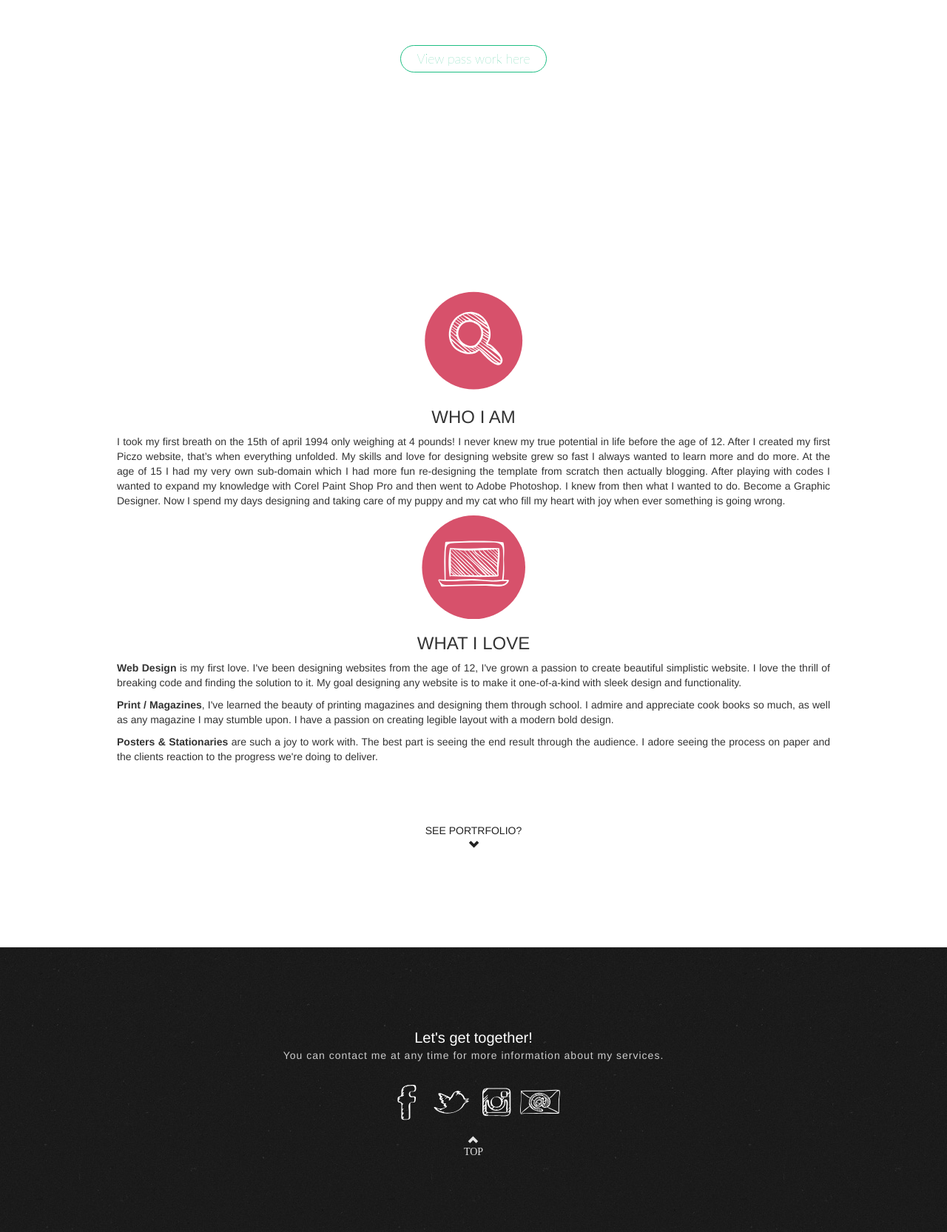
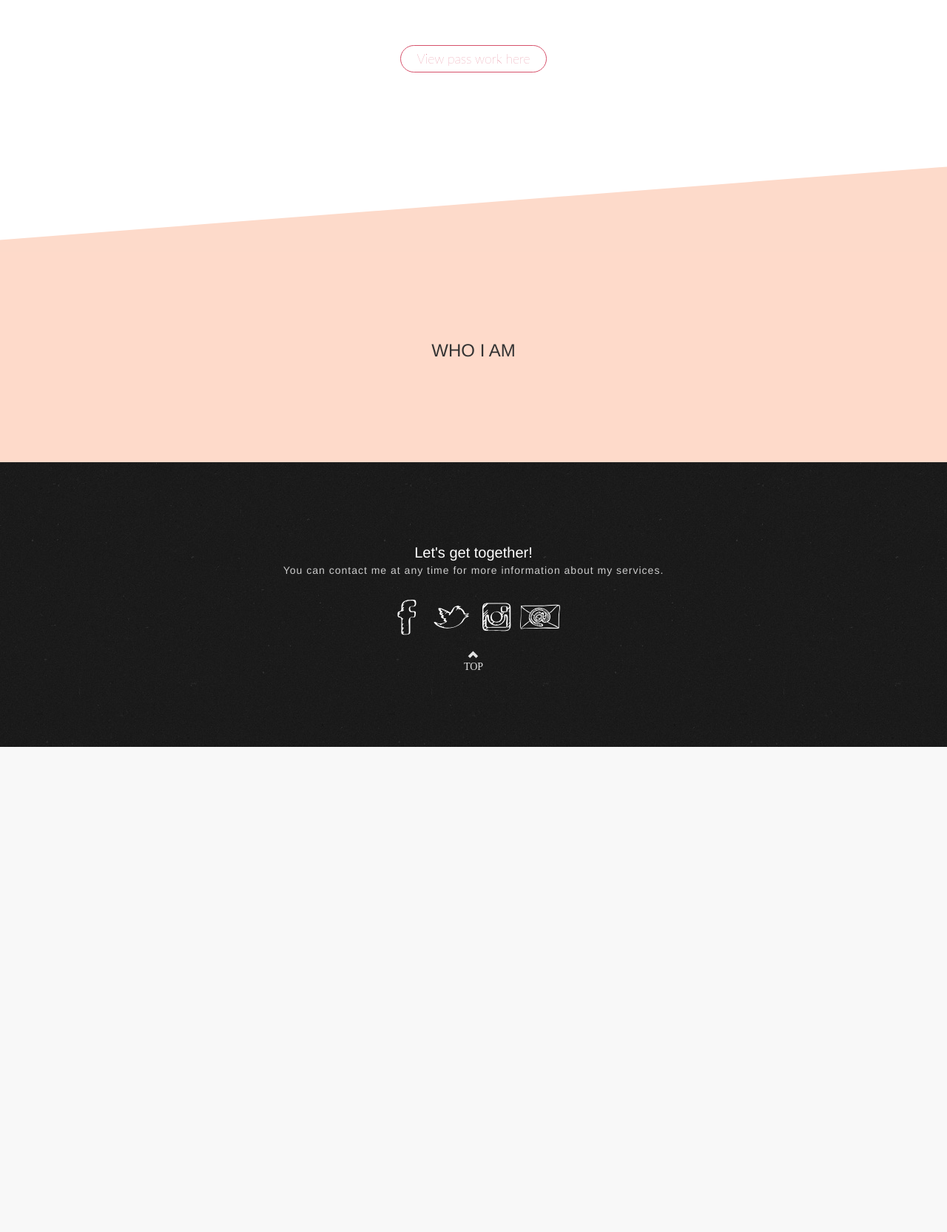
Before and after one commit to melissaroy/melissaroy, a PHP site: page / in a window 1280 px wide. Shown: the part 1147-2813 px from the top of the page at 74% size. After the commit the page ends 2157 px from the top, so only its background shows below. Run offline with PHP 8.4, Linux system fonts and the light colour scheme; some libraries are stand-ins or nearby versions.

Commit message:
feat(css): adding styling

```diff
--- a/css/main.css
+++ b/css/main.css
@@ -200,6 +200,13 @@ h2 {
 	font-weight: 200;
 }
 
+h3 {
+	font-weight: 200;
+}
+
+.more-margin h3 {
+	margin: 5em;
+}
 
 h6{
 	text-align: left;
--- a/css/portfolio-pieces.css
+++ b/css/portfolio-pieces.css
@@ -74,21 +74,25 @@ a.button{
   font-family: 'Lato', arial, helvetica;
   font-weight: 200;
 
-  color:rgba(28, 190, 131, 1);
+  color:#d7516b;
   brackground-color:transparent;
-  border:1px solid rgba(28, 190, 131, 1);
+  border:1px solid #d7516b;
   border-radius:100px;
 
   padding: .3em 1.2em;
-  margin: 3em;
+  margin: 3em 0 7em 0;
 
   background-size: 200% 100%;
-  background-image: linear-gradient(to right, transparent 50%, rgba(28, 190, 131, 1) 50%);
+  background-image: linear-gradient(to right, transparent 50%, #d7516b 50%);
   transition: background-position .3s cubic-bezier(0.19, 1, 0.22, 1) .1s, color .5s ease 0s, background-color .5s ease;
 }
 
 a.button:hover{
   color:rgba(255, 255, 255, 1);
-  background-color:rgba(28, 190, 131, 1);
+  background-color:#d7516b;
   background-position: -100% 100%;
 }
+
+.section-border {
+  width: 100%;
+}
--- a/css/scrolling-nav.css
+++ b/css/scrolling-nav.css
@@ -40,12 +40,11 @@ of those sections to manage the look and feel of the site. */
 
 .about-section {
     height: auto;
-    padding-top: 5em;
     padding-bottom: 10%;
     text-align: center;
     overflow: visible;
     border-bottom: 1px solid #222;
-    background-attachment: fixed;
+    background-color: #fedaca;
 }
 
 @media (min-width: 768px) {
@@ -60,7 +59,6 @@ of those sections to manage the look and feel of the site. */
     padding-top: 80px;
     text-align: center;
     background: #fff;
-    margin-bottom: 10em;
     background-attachment: fixed;
 }
 
--- a/index.html
+++ b/index.html
@@ -105,7 +105,7 @@
 
               <div class="row">
                   <div class="col-lg-12">
-                  <h3>Most Recent Work</h3>
+                  <h3 class="more-margin">Most Recent Work</h3>
 					<div class="portfolio-imgs">
 					  <a href="#"><img src="http://images.fineartamerica.com/images-medium/why-so-glum-square-dog-photography.jpg" alt="Cute Frenchie" /></a>
 					  <a href="#"><img src="http://images.fineartamerica.com/images-medium/why-so-glum-square-dog-photography.jpg" alt="Cute Frenchie" /></a>
@@ -117,7 +117,7 @@
 					<a class="button" target="_blank" href="http://behance.com/melissaroy">View pass work here</a>
                   </div>
               </div>
-
+          <img class="section-border" src="images/section-border.svg">
       </section>
 
            <!-- About Section -->
@@ -127,32 +127,17 @@
                 <div class="col-lg-12">
                   <div class="wrapper">
 
-                      <p><img class="love-icon" src="images/search96.svg" alt="laptop icon"></p>
+
                       <h3 class="center-align">WHO I AM</h3>
-                      <p class="text-justify">I took my first breath on the 15th of april 1994 only weighing at 4 pounds! I never knew my true potential in life before the age of 12. After I created my first Piczo website, that’s when everything unfolded. My skills and love for designing website grew so fast I always wanted to learn more and do more. At the age of 15 I had my very own sub-domain which I had more fun re-designing the template from scratch then actually blogging. After playing with codes I wanted to expand my knowledge with Corel Paint Shop Pro and then went to Adobe Photoshop. I knew from then what I wanted to do. Become a Graphic Designer. Now I spend my days designing and taking care of my puppy and my cat who fill my heart with joy when ever something is going wrong. </p>
-
-
-                      <p><img class="love-icon" src="images/laptop113.svg" alt="laptop icon"></p>
-                      <h3 class="center-align">WHAT I LOVE</h3>
-                      <p class="text-justify">
-
-                        <strong>Web Design</strong> is my first love. I've been designing websites from the age of 12, I've grown a passion to create beautiful simplistic website. I love the thrill of breaking code and finding the solution to it. My goal designing any website is to make it one-of-a-kind with sleek design and functionality.</p>
-
-                        <p class="text-justify">
-                          <strong>Print / Magazines</strong>, I've learned the beauty of printing magazines and designing them through school. I admire and appreciate cook books so much, as well as any magazine I may stumble upon. I have a passion on creating legible layout with a modern bold design.</p>
-
-                        <p class="text-justify">
-                        <strong>Posters & Stationaries</strong> are such a joy to work with. The best part is seeing the end result through the audience. I adore seeing the process on paper and the clients reaction to the progress we're doing to deliver.</p>
 
                   </div>
                   <div>
-                  	<a class="page-scroll portfolio-arrow" href="#work">SEE PORTRFOLIO?<br><span class="glyphicon glyphicon-chevron-down"></span></a>
                   </div>
                 </div>
               </div>
           </div>
-      </section>
 
+</section>
       <!-- Contact Section -->
       <section id="contact" class="contact-section">
           <div class="container">
```
Also changed, not shown: css/normalize.css (added, +102 -0 lines), images/section-border.svg (added).
